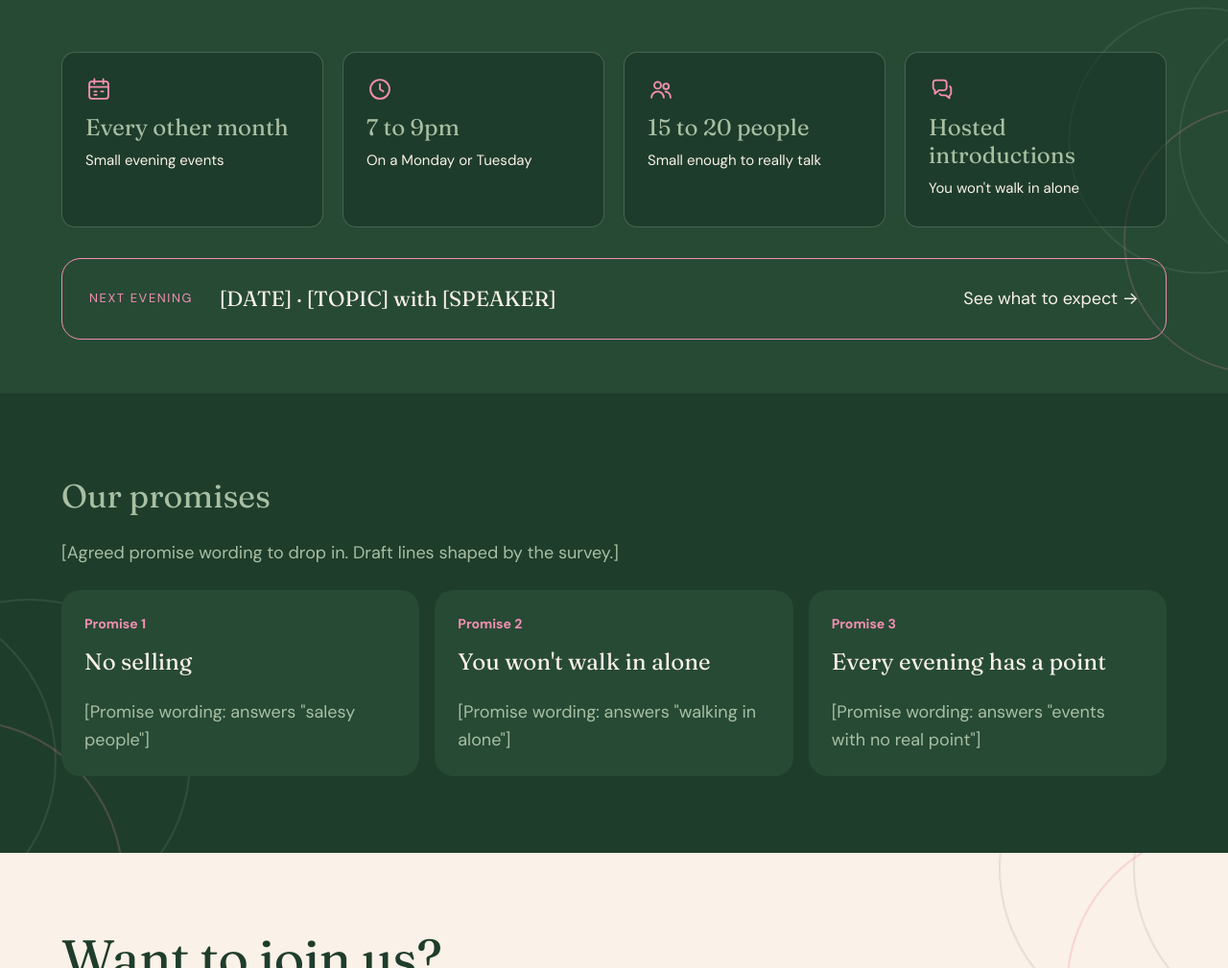
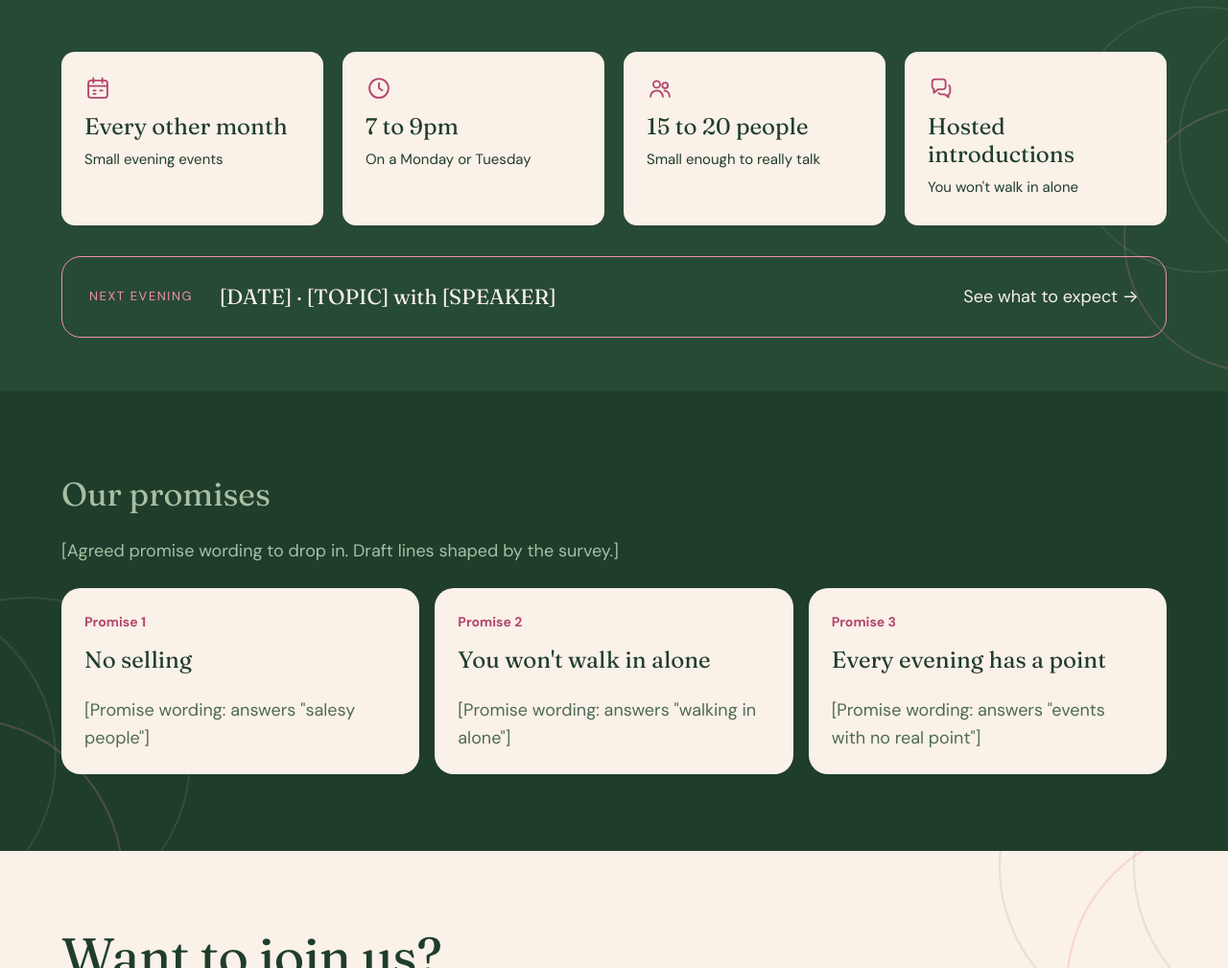
Before and after one commit to jedarlingtonx/ascendtogether.co.uk, a plain HTML site: page index.html in a window 1280 px wide. Shown: the part 855-1864 px from the top of the page at 96% size. Drawn offline with Linux system fonts and the light colour scheme; a script that the page names is missing.

Commit message:
Put the fact and promise cards on cream (#19)
Dark green text, and a deeper pink for labels and icons so they read on cream.


Claude-Session: https://claude.ai/code/session_01Gu4sFXK9Ar73FdqgiFZZsa

Co-authored-by: Claude <noreply@anthropic.com>

```diff
--- a/assets/css/site.css
+++ b/assets/css/site.css
@@ -594,3 +594,14 @@ main.policy    { background-position: right -200px top -80px; }
 }
 .reveal.is-visible { opacity: 1; transform: none; }
 @media (prefers-reduced-motion: reduce) { .reveal { opacity: 1; transform: none; transition: none; } }
+
+/* Cream cards: the four at-a-glance facts and the three promises.
+   Pink is deepened slightly on cream so the labels and icons stay readable. */
+.facts-section .facts li, .promises .card {
+  background: var(--cream); color: var(--forest); border: 0;
+  box-shadow: 0 1px 0 rgba(24, 50, 35, 0.25);
+}
+.facts-section .facts strong, .promises .card h3 { color: var(--forest); }
+.facts-section .facts span, .promises .card p { color: var(--forest); }
+.promises .card .tbc { color: #4E6B55; }
+.facts-section .fact-icon, .promises .card .kicker { color: #B4466E; }
```
